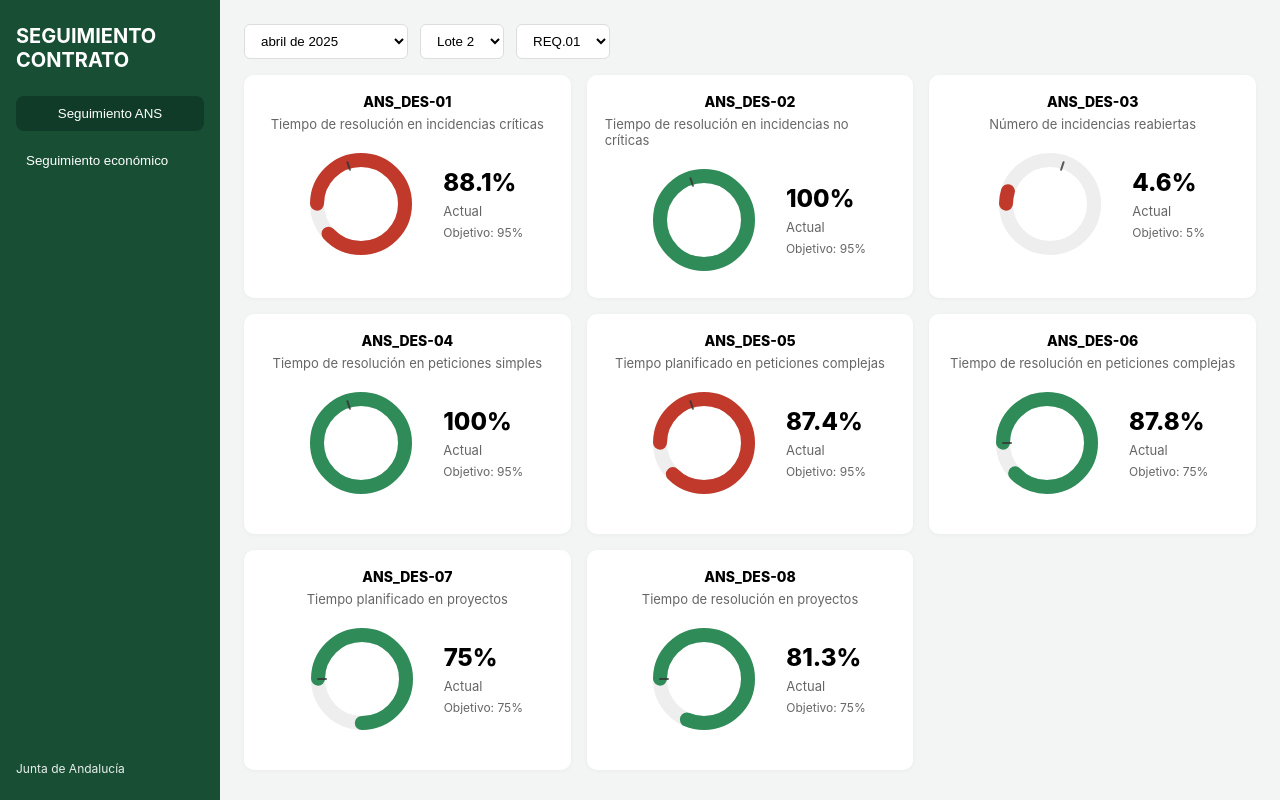
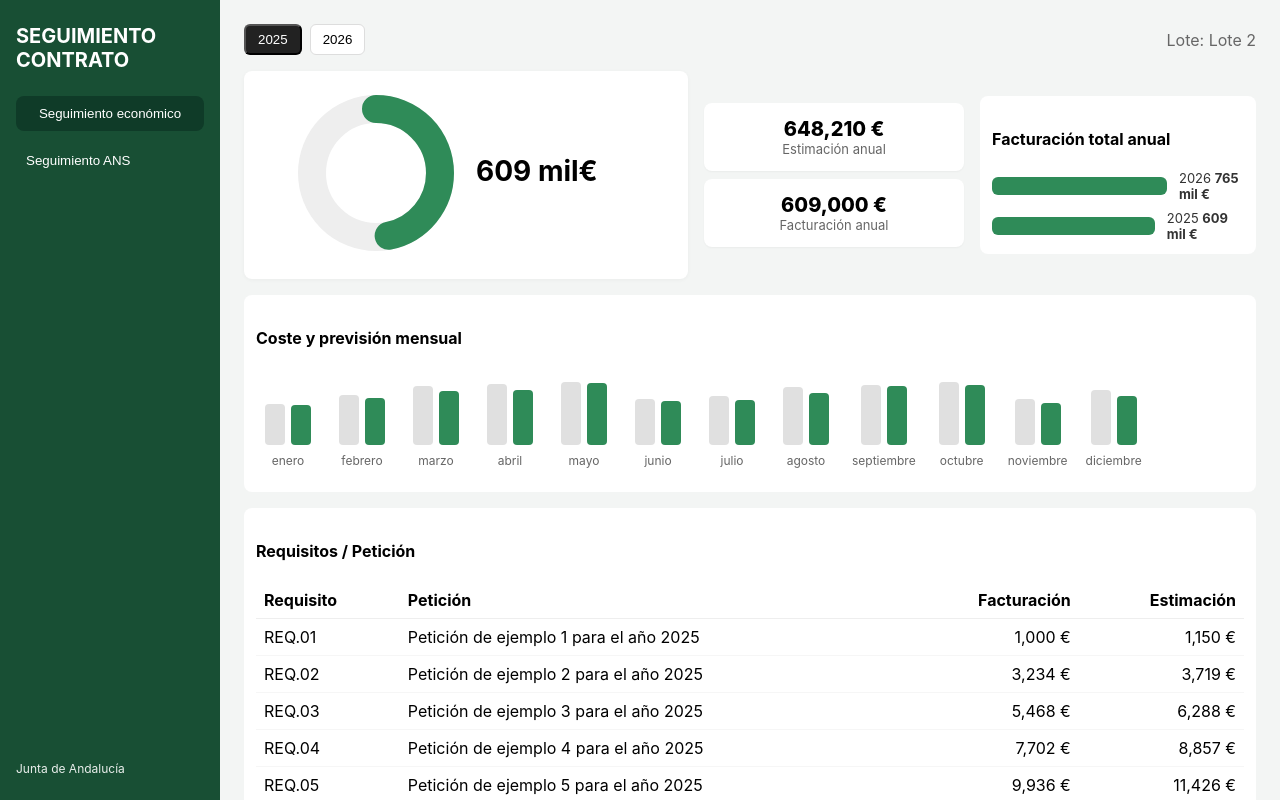
Before and after one commit to nachopavon/testdashboard, a React (Vite) app: page / in a window 1280 px wide. Built offline with nearby package versions, Linux system fonts and the light colour scheme.

Commit message:
Cambiar la vista predeterminada a 'econ' y reordenar los botones en la barra lateral

```diff
--- a/src/App.tsx
+++ b/src/App.tsx
@@ -8,7 +8,7 @@ import styles from './App.module.css'
 
 export default function App(){
   const [filters, setFilters] = useState({ month: dataMonths[3], lote: 'Lote 2', req: dataReqs[0] })
-  const [view, setView] = useState<'ans'|'econ'>('ans')
+  const [view, setView] = useState<'ans'|'econ'>('econ')
 
   const metrics = sampleData.data[filters.month][filters.req]
 
--- a/src/components/Sidebar.tsx
+++ b/src/components/Sidebar.tsx
@@ -11,8 +11,8 @@ export default function Sidebar({view='ans', onChange}:Props){
     <aside className={styles.sidebar}>
       <div className={styles.logo}>SEGUIMIENTO CONTRATO</div>
       <nav className={styles.nav}>
-        <button className={view==='ans'?styles.btnActive:styles.btn} onClick={()=>onChange('ans')}>Seguimiento ANS</button>
-        <button className={view==='econ'?styles.btnActive:styles.btn} onClick={()=>onChange('econ')}>Seguimiento económico</button>
+  <button className={view==='econ'?styles.btnActive:styles.btn} onClick={()=>onChange('econ')}>Seguimiento económico</button>
+  <button className={view==='ans'?styles.btnActive:styles.btn} onClick={()=>onChange('ans')}>Seguimiento ANS</button>
       </nav>
       <div className={styles.footer}>Junta de Andalucía</div>
     </aside>
```
